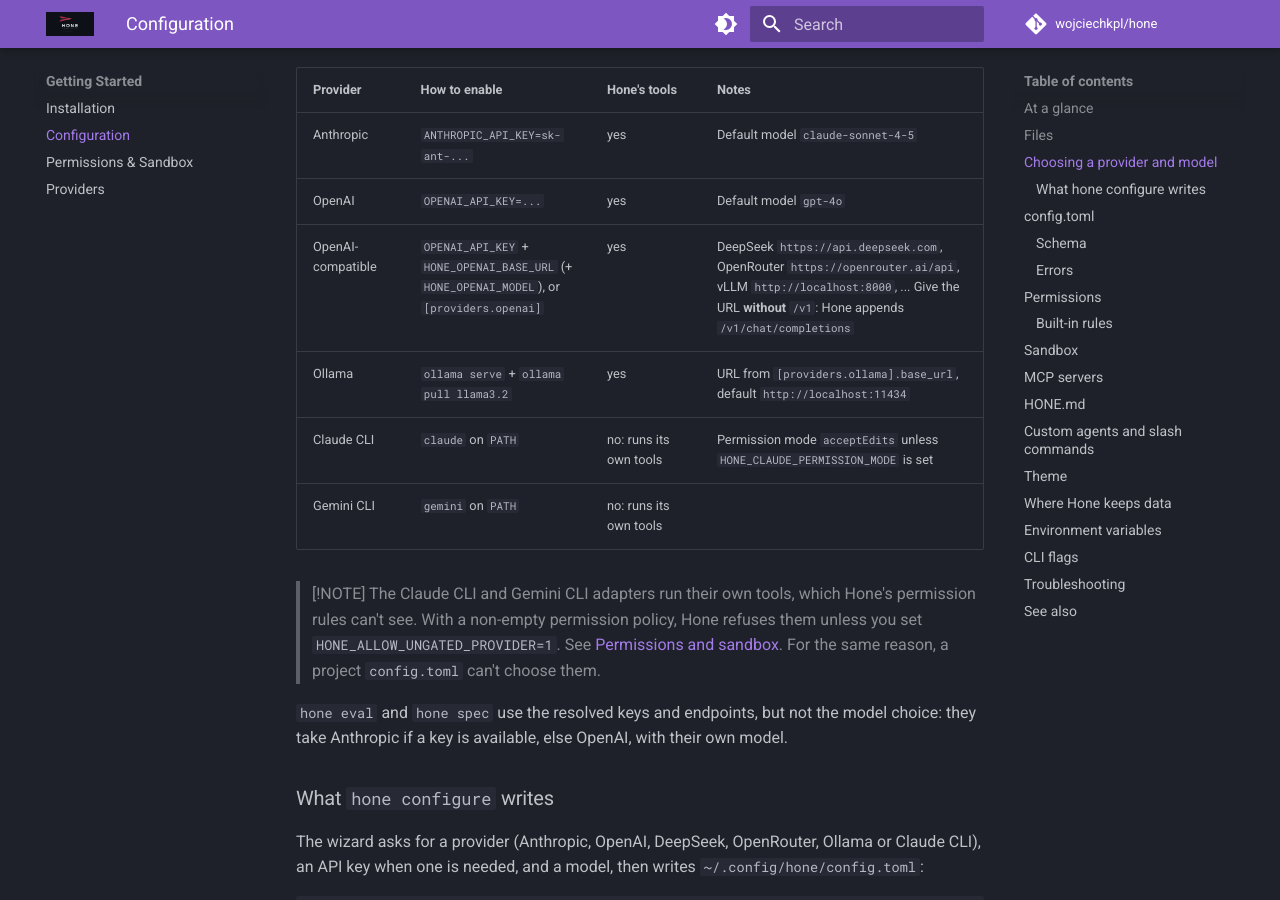
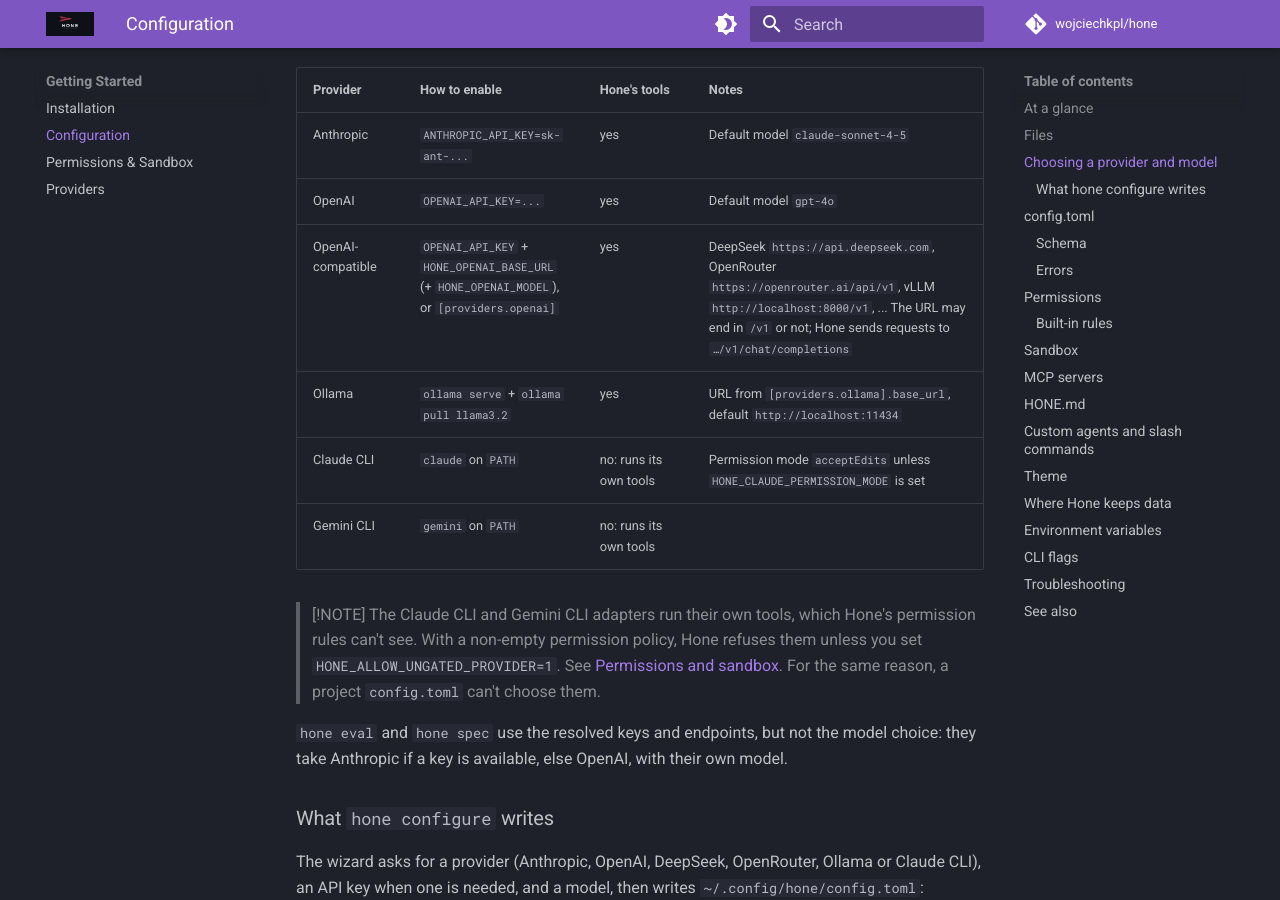
Before and after one commit to wojciechkpl/hone, an MkDocs documentation site: the page built from docs/configuration.md, in a window 1280 px wide and 900 px high, scrolled down 4104 px. Built offline with MkDocs 1.6.1 and Material for MkDocs 9.7.7, drawn with Linux system fonts in a browser that asks for light colours; comment, search, counter and statistics services are not loaded.

Commit message:
docs: base URLs may end in /v1

```diff
--- a/docs/configuration.md
+++ b/docs/configuration.md
@@ -119,7 +119,7 @@
 |---|---|---|---|
 | Anthropic | `ANTHROPIC_API_KEY=sk-ant-...` | yes | Default model `claude-sonnet-4-5` |
 | OpenAI | `OPENAI_API_KEY=...` | yes | Default model `gpt-4o` |
-| OpenAI-compatible | `OPENAI_API_KEY` + `HONE_OPENAI_BASE_URL` (+ `HONE_OPENAI_MODEL`), or `[providers.openai]` | yes | DeepSeek `https://api.deepseek.com`, OpenRouter `https://openrouter.ai/api`, vLLM `http://localhost:8000`, ... Give the URL **without** `/v1`: Hone appends `/v1/chat/completions` |
+| OpenAI-compatible | `OPENAI_API_KEY` + `HONE_OPENAI_BASE_URL` (+ `HONE_OPENAI_MODEL`), or `[providers.openai]` | yes | DeepSeek `https://api.deepseek.com`, OpenRouter `https://openrouter.ai/api/v1`, vLLM `http://localhost:8000/v1`, ... The URL may end in `/v1` or not; Hone sends requests to `…/v1/chat/completions` |
 | Ollama | `ollama serve` + `ollama pull llama3.2` | yes | URL from `[providers.ollama].base_url`, default `http://localhost:11434` |
 | Claude CLI | `claude` on `PATH` | no: runs its own tools | Permission mode `acceptEdits` unless `HONE_CLAUDE_PERMISSION_MODE` is set |
 | Gemini CLI | `gemini` on `PATH` | no: runs its own tools | |
```
Also changed, not shown: CHANGELOG.md (+6 -0 lines).
